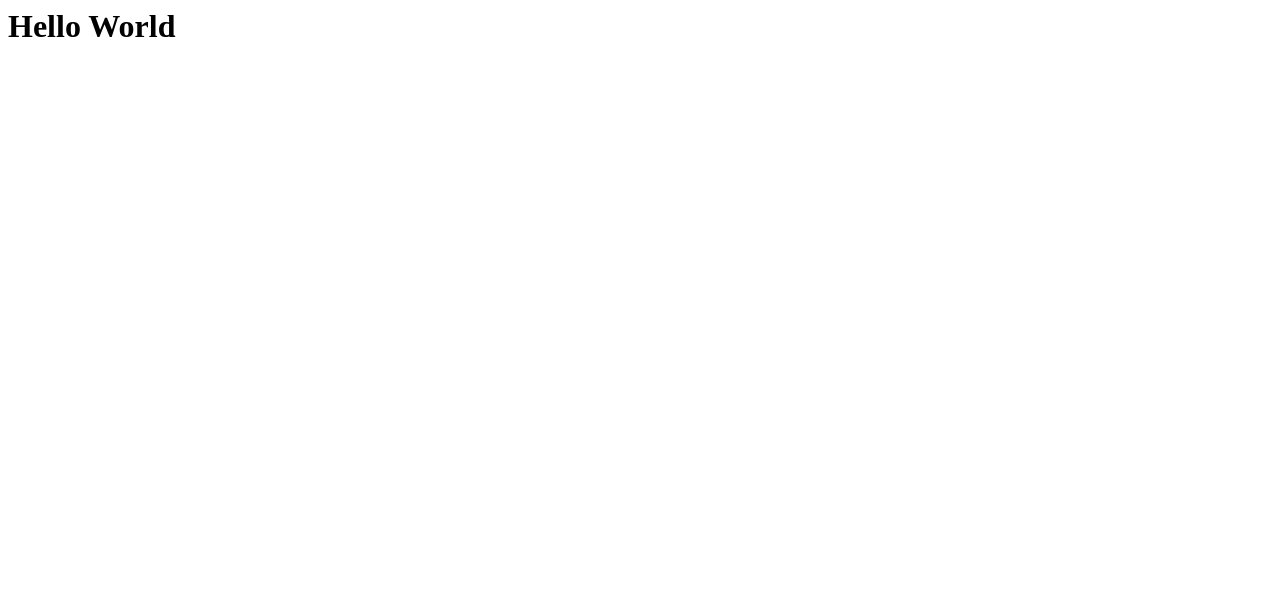
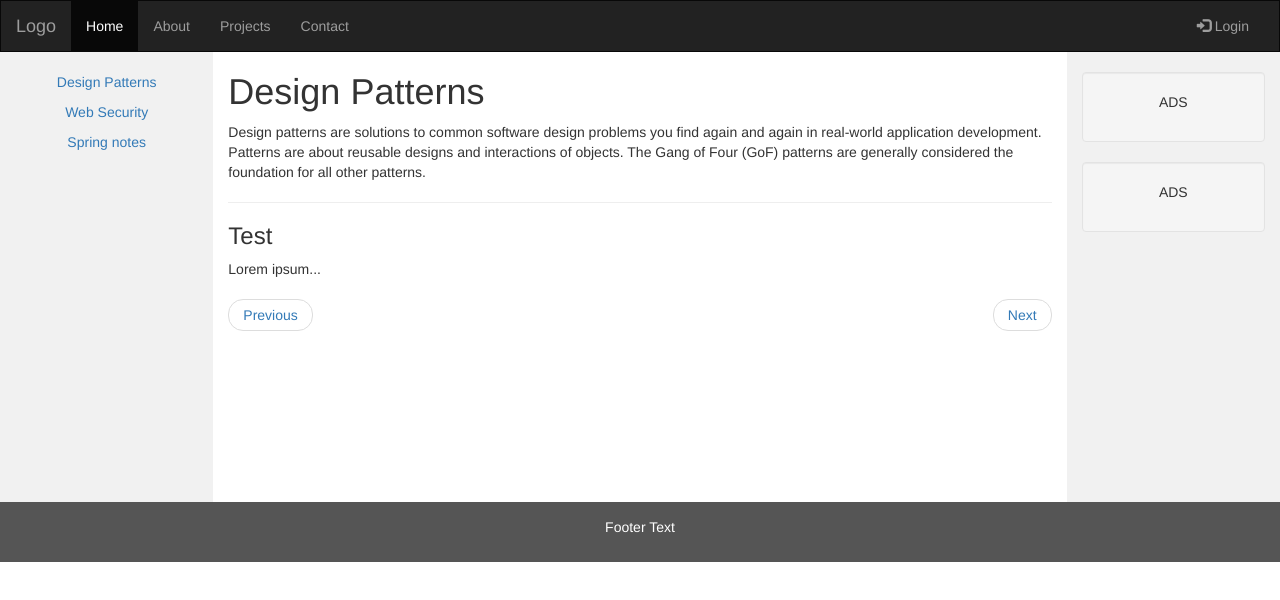
Before and after one commit to nandeeu/nandeeu.github.io, a plain HTML site: page index.html in a window 1280 px wide. Drawn offline with nearby package versions, Linux system fonts and the light colour scheme.

Commit message:
initial bootstrap

```diff
--- a/index.html
+++ b/index.html
@@ -1 +1,106 @@
-<h1> Hello World </h1>
+<!DOCTYPE html>
+<html lang="en">
+<head>
+  <title>techdevworks.com</title>
+  <meta charset="utf-8">
+  <meta name="viewport" content="width=device-width, initial-scale=1">
+  <link rel="stylesheet" href="https://maxcdn.bootstrapcdn.com/bootstrap/3.3.7/css/bootstrap.min.css">
+  <script src="https://ajax.googleapis.com/ajax/libs/jquery/3.1.1/jquery.min.js"></script>
+  <script src="https://maxcdn.bootstrapcdn.com/bootstrap/3.3.7/js/bootstrap.min.js"></script>
+  <style>
+    /* Remove the navbar's default margin-bottom and rounded bordershttp://www.w3schools.com/bootstrap/tryit.asp?filename=trybs_temp_webpage&stacked=h# */
+    .navbar {
+      margin-bottom: 0;
+      border-radius: 0;
+    }
+
+    /* Set height of the grid so .sidenav can be 100% (adjust as needed) */
+    .row.content {height: 450px}
+
+    /* Set gray background color and 100% height */
+    .sidenav {
+      padding-top: 20px;
+      background-color: #f1f1f1;
+      height: 100%;
+    }
+
+    /* Set black background color, white text and some padding */
+    footer {
+      background-color: #555;
+      color: white;
+      padding: 15px;
+    }
+
+    /* On small screens, set height to 'auto' for sidenav and grid */
+    @media screen and (max-width: 767px) {
+      .sidenav {
+        height: auto;
+        padding: 15px;
+      }
+      .row.content {height:auto;}
+    }
+  </style>
+</head>
+<body>
+
+<nav class="navbar navbar-inverse">
+  <div class="container-fluid">
+    <div class="navbar-header">
+      <button type="button" class="navbar-toggle" data-toggle="collapse" data-target="#myNavbar">
+        <span class="icon-bar"></span>
+        <span class="icon-bar"></span>
+        <span class="icon-bar"></span>
+      </button>
+      <a class="navbar-brand" href="#">Logo</a>
+    </div>
+    <div class="collapse navbar-collapse" id="myNavbar">
+      <ul class="nav navbar-nav">
+        <li class="active"><a href="#">Home</a></li>
+        <li><a href="#">About</a></li>
+        <li><a href="#">Projects</a></li>
+        <li><a href="#">Contact</a></li>
+      </ul>
+      <ul class="nav navbar-nav navbar-right">
+        <li><a href="#"><span class="glyphicon glyphicon-log-in"></span> Login</a></li>
+      </ul>
+    </div>
+  </div>
+</nav>
+
+<div class="container-fluid text-center">
+  <div class="row content">
+    <div class="col-sm-2 sidenav">
+      <p><a href="#">Design Patterns</a></p>
+      <p><a href="#">Web Security</a></p>
+      <p><a href="#">Spring notes</a></p>
+    </div>
+    <div class="col-sm-8 text-left">
+      <h1>Design Patterns</h1>
+      <p>Design patterns are solutions to common software design problems you find again and again in real-world application development. Patterns are about reusable designs and interactions of objects. The Gang of Four (GoF) patterns are generally considered the foundation for all other patterns.</p>
+      <hr>
+      <h3>Test</h3>
+      <p>Lorem ipsum...</p>
+
+     <ul class="pager">
+      <li class="previous"><a href="#">Previous</a></li>
+      <li class="next"><a href="#">Next</a></li>
+     </ul>
+
+    </div>
+    <div class="col-sm-2 sidenav">
+      <div class="well">
+        <p>ADS</p>
+      </div>
+      <div class="well">
+        <p>ADS</p>
+      </div>
+    </div>
+  </div>
+</div>
+
+<footer class="container-fluid text-center">
+  <p>Footer Text</p>
+</footer>
+
+</body>
+</html>
```
